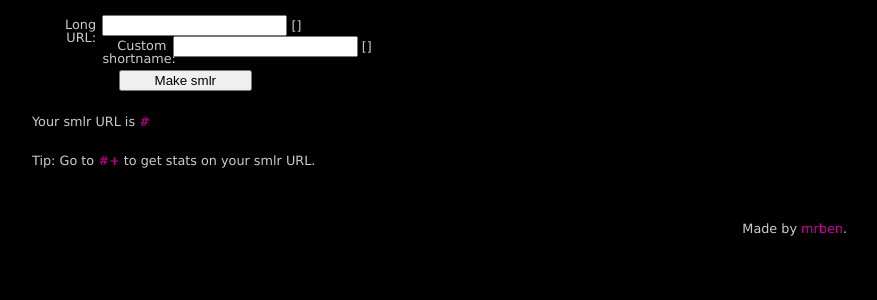
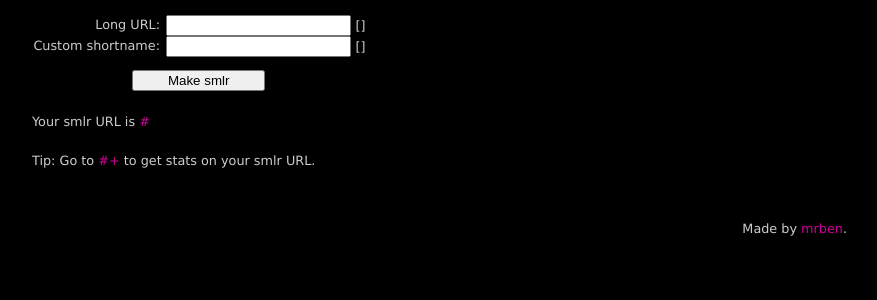
Before and after one commit to bentappin/smlr, a Python web app: template templates/index.html in a window 1280 px wide. Shown: the part 80-380 px from the top of the page, without its empty margins (193-1070 px from the left). Run offline with Jinja, Linux system fonts and the light colour scheme; the template is opened without the code that fills it: most values are stand-ins (such as "Sample title", 1, 10 or a date in 2020); form fields are guessed from the names that the template uses.

Commit message:
CSS tweaks.

```diff
--- a/static/css/site.css
+++ b/static/css/site.css
@@ -110,7 +110,7 @@
 }
 
 label {
-	width: 5em;
+	width: 10em;
 	float: left;
 	text-align: right;
 	margin-right: 0.5em;
@@ -119,11 +119,15 @@
 }
 
 #id_long_url {
-	width: 30em;
+	width: 20em;
+}
+
+#id_alias {
+	width: 8em;
 }
 
 #make_smlr {
-	margin-left: 6.5em;
+	margin-left: 7.5em;
 	width: 10em;
 }
 
--- a/urls.py
+++ b/urls.py
@@ -1,6 +1,6 @@
 from django.conf.urls.defaults import *
 from smlr.main.views import *
-from smlr import settings
+from smlr import settings_local as settings
 
 # Uncomment the next two lines to enable the admin:
 # from django.contrib import admin
```
